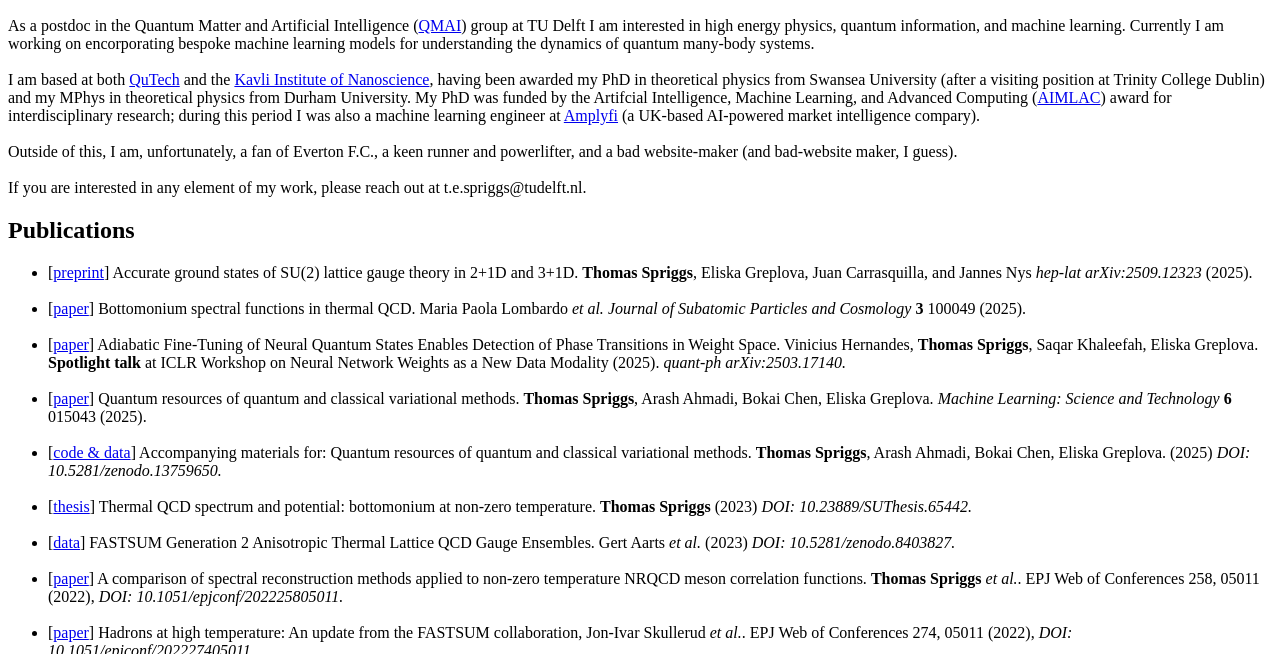
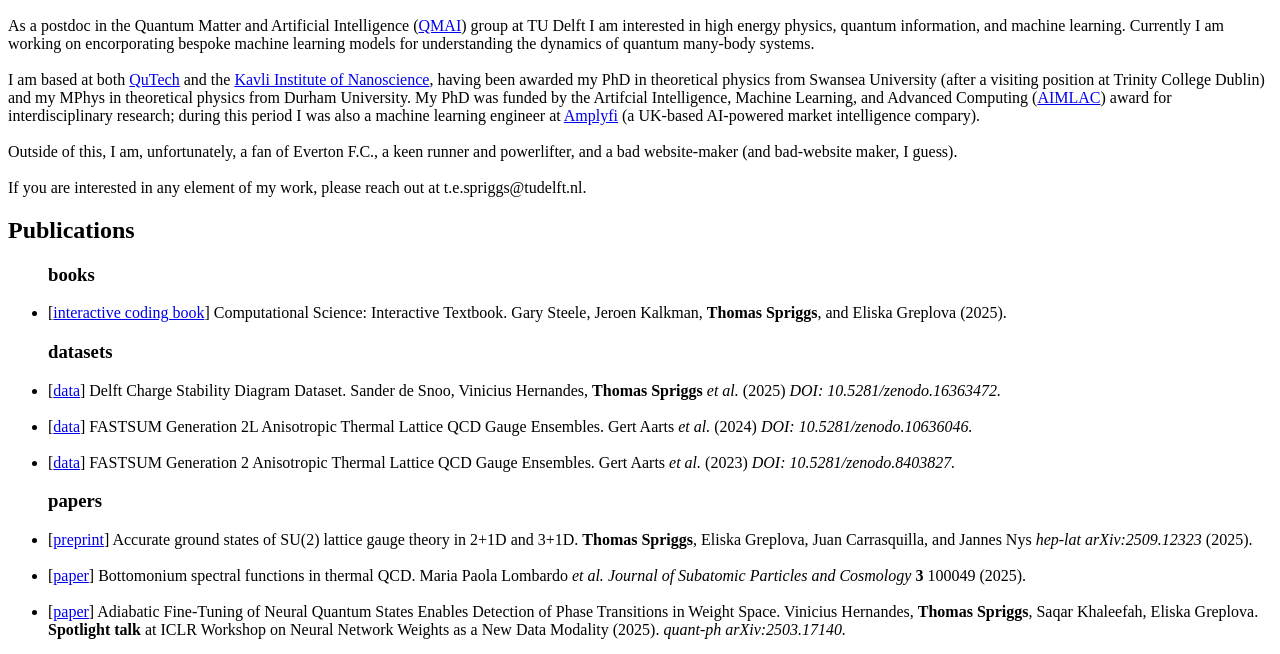
Before and after one commit to thomas-spriggs-codes/thomas-spriggs-codes.github.io, a plain HTML site: page index.html in a window 1280 px wide. Shown: the part 110-764 px from the top of the page. Drawn offline with Linux system fonts and the light colour scheme.

Commit message:
datasets and book added.

```diff
--- a/index.html
+++ b/index.html
@@ -14,6 +14,15 @@
             If you are interested in any element of my work, please reach out at t.e.spriggs@tudelft.nl.
             <h2>Publications</h2>
             <ul>
+                <h3> books </h3>
+                    <li> [<a href="https://oit.tudelft.nl/Computational-Science-Interactive-Textbook/main/intro.html">interactive coding book</a>]  Computational Science: Interactive Textbook. Gary Steele, Jeroen Kalkman, <b>Thomas Spriggs</b>, and Eliska Greplova (2025). </li>
+                <h3> datasets </h3>
+                    <li> [<a href="https://zenodo.org/records/16363472">data</a>] Delft Charge Stability Diagram Dataset. Sander de Snoo, Vinicius Hernandes, <b>Thomas Spriggs</b> <i>et al.</i> (2025) <i> DOI: 10.5281/zenodo.16363472.</i></li>
+                    <br>
+                    <li> [<a href="https://doi.org/10.5281/zenodo.10636046">data</a>] FASTSUM Generation 2L Anisotropic Thermal Lattice QCD Gauge Ensembles. Gert Aarts <i>et al.</i> (2024) <i>DOI: 10.5281/zenodo.10636046.</i> </li>
+                    <br>
+                    <li> [<a href="https://doi.org/10.5281/zenodo.8403827">data</a>] FASTSUM Generation 2 Anisotropic Thermal Lattice QCD Gauge Ensembles. Gert Aarts <i>et al.</i> (2023) <i>DOI: 10.5281/zenodo.8403827.</i> </li>
+                <h3> papers </h3>
                     <li> [<a href="https://arxiv.org/abs/2509.12323">preprint</a>] Accurate ground states of SU(2) lattice gauge theory in 2+1D and 3+1D.  <b>Thomas Spriggs</b>, Eliska Greplova, Juan Carrasquilla, and Jannes Nys <i> hep-lat arXiv:2509.12323 </i> (2025). </li>
                     <br>
                     <li> [<a href="https://doi.org/10.1016/j.jspc.2025.100049">paper</a>] Bottomonium spectral functions in thermal QCD. Maria Paola Lombardo <i> et al. </i> <i> Journal of Subatomic Particles and Cosmology </i> <b> 3 </b> 100049 (2025). </li>
@@ -25,8 +34,6 @@
                     <li> [<a href="https://doi.org/10.5281/zenodo.13759651">code & data</a>] Accompanying materials for: Quantum resources of quantum and classical variational methods. <b>Thomas Spriggs</b>, Arash Ahmadi, Bokai Chen, Eliska Greplova. (2025) <i>DOI: 10.5281/zenodo.13759650.</i> </li>
                     <br>
                     <li> [<a href="https://doi.org/10.23889/suthesis.65442">thesis</a>] Thermal QCD spectrum and potential: bottomonium at non-zero temperature. <b>Thomas Spriggs</b> (2023) <i>DOI: 10.23889/SUThesis.65442.</i> </li>
-                <br>
-                <li> [<a href="https://doi.org/10.5281/zenodo.8403827">data</a>] FASTSUM Generation 2 Anisotropic Thermal Lattice QCD Gauge Ensembles. Gert Aarts <i>et al.</i> (2023) <i>DOI: 10.5281/zenodo.8403827.</i> </li>
                     <br>
                     <li> [<a href="https://www.epj-conferences.org/articles/epjconf/abs/2022/02/epjconf_vconf2021_05011/epjconf_vconf2021_05011.html">paper</a>] A comparison of spectral reconstruction methods applied to non-zero temperature NRQCD meson correlation functions. <b>Thomas Spriggs</b> <i>et al.</i>. EPJ Web of Conferences 258, 05011 (2022), <i>DOI: 10.1051/epjconf/202225805011.</i> </li>
                     <br>
```
Lines whose indentation alone changed are shown as unchanged.
